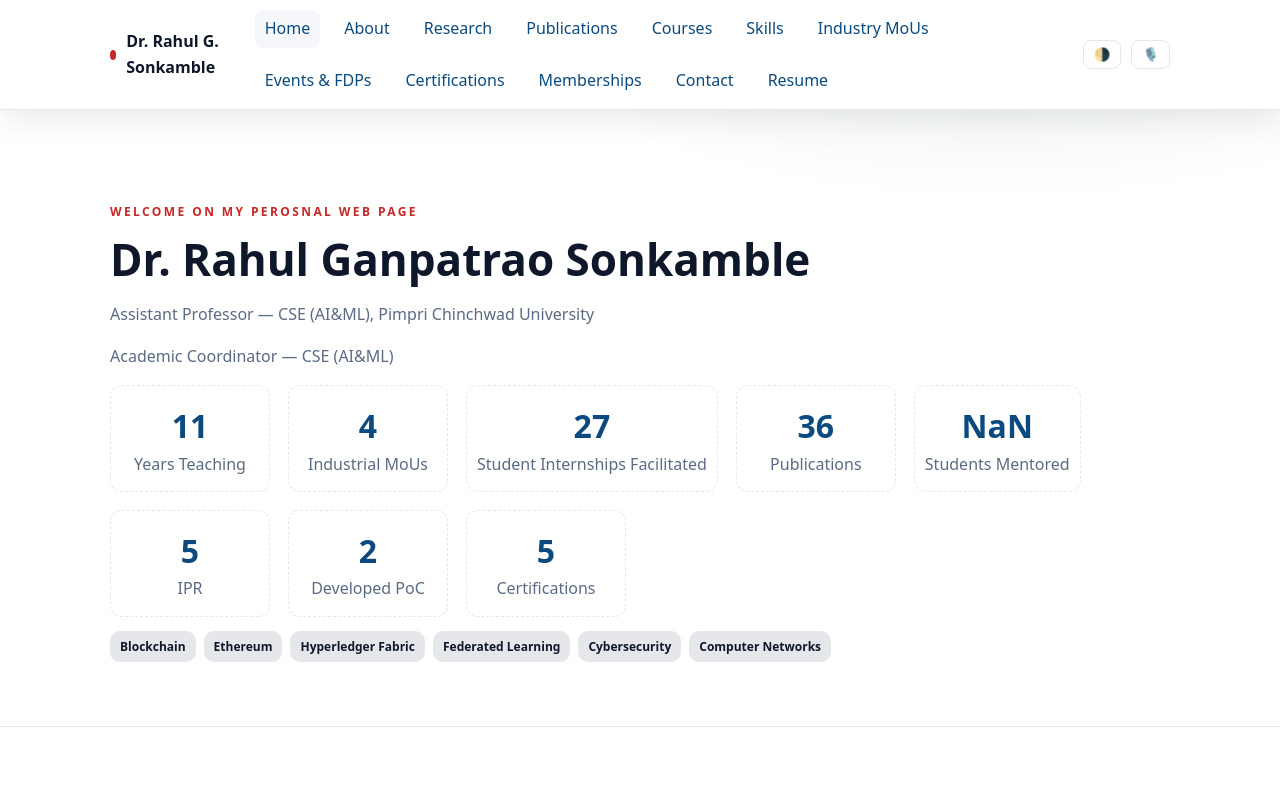
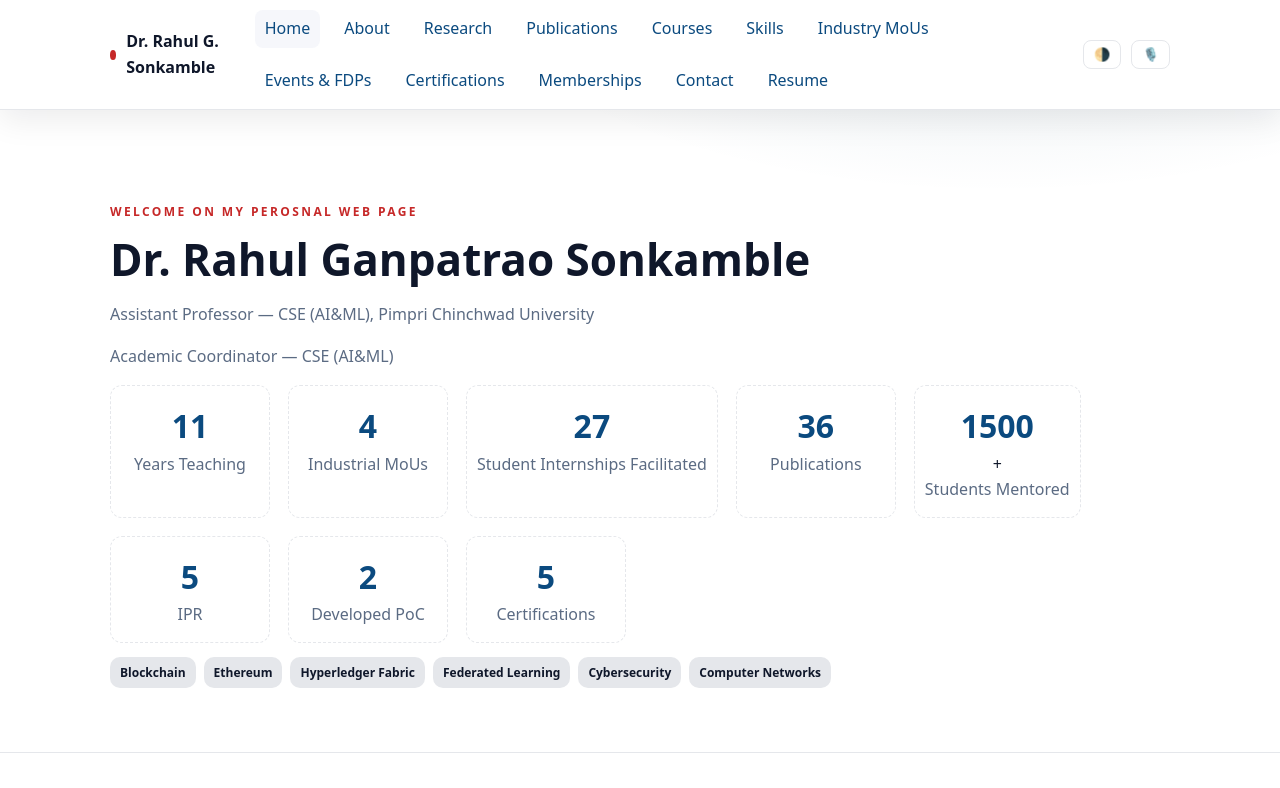
Before and after one commit to RahulGSonkamble/rahul-website, a plain HTML site: page index.html in a window 1280 px wide. Shown: the top 788 px of the page. Drawn offline with Linux system fonts and the light colour scheme.

Commit message:
Update index.html

```diff
--- a/index.html
+++ b/index.html
@@ -95,7 +95,10 @@
         <div class="stat"><div class="num" data-count="4">0</div><div class="muted">Industrial MoUs</div></div>
         <div class="stat"><div class="num" data-count="27">0</div><div class="muted">Student Internships Facilitated</div></div>
         <div class="stat"><div class="num" data-count="36">0</div><div class="muted">Publications</div></div>
-        <div class="stat"><div class="num" data-count="1500+">0</div><div class="muted">Students Mentored</div></div>
+<div class="stat">
+  <div class="num" data-count="1500">0</div><span class="plus">+</span>
+  <div class="muted">Students Mentored</div>
+</div>
         <div class="stat"><div class="num" data-count="5">0</div><div class="muted">IPR</div></div>
         <div class="stat"><div class="num" data-count="2">0</div><div class="muted">Developed PoC</div></div>
         <div class="stat"><div class="num" data-count="5">0</div><div class="muted">Certifications</div></div>
```
